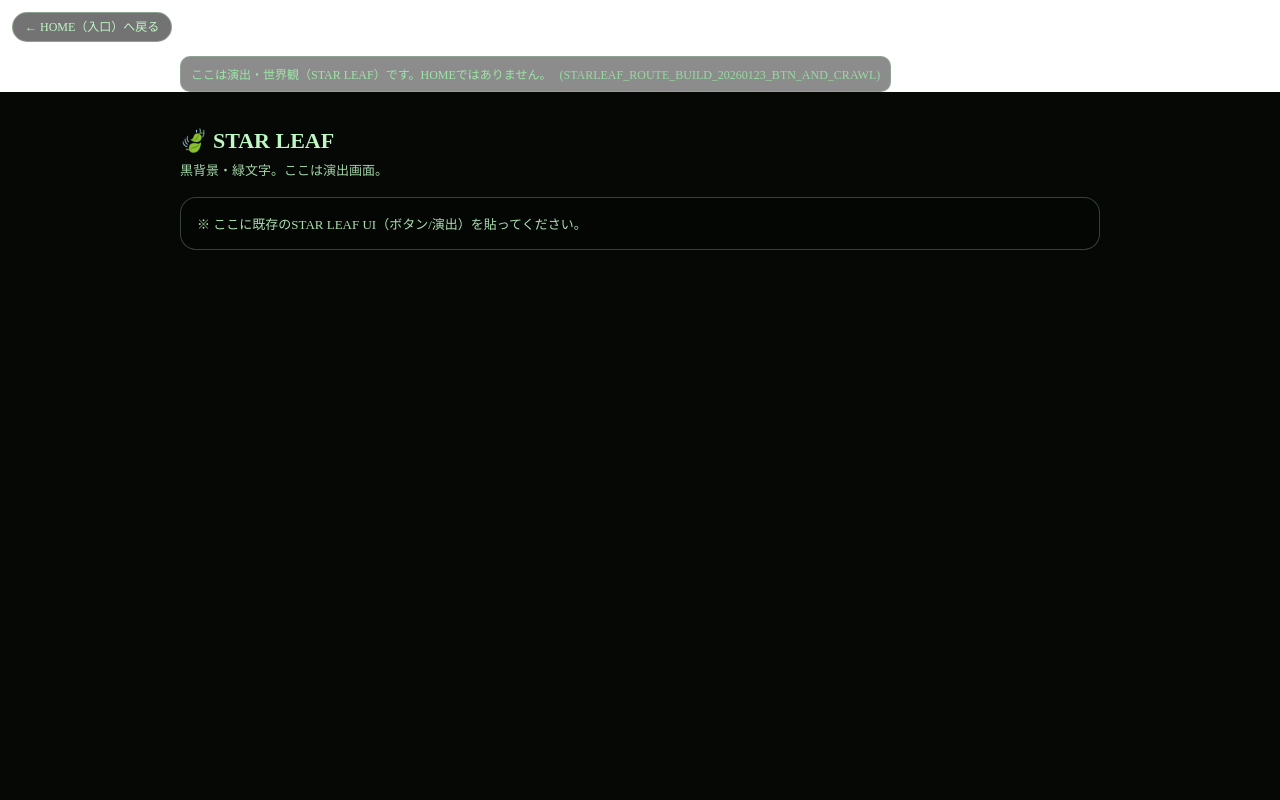
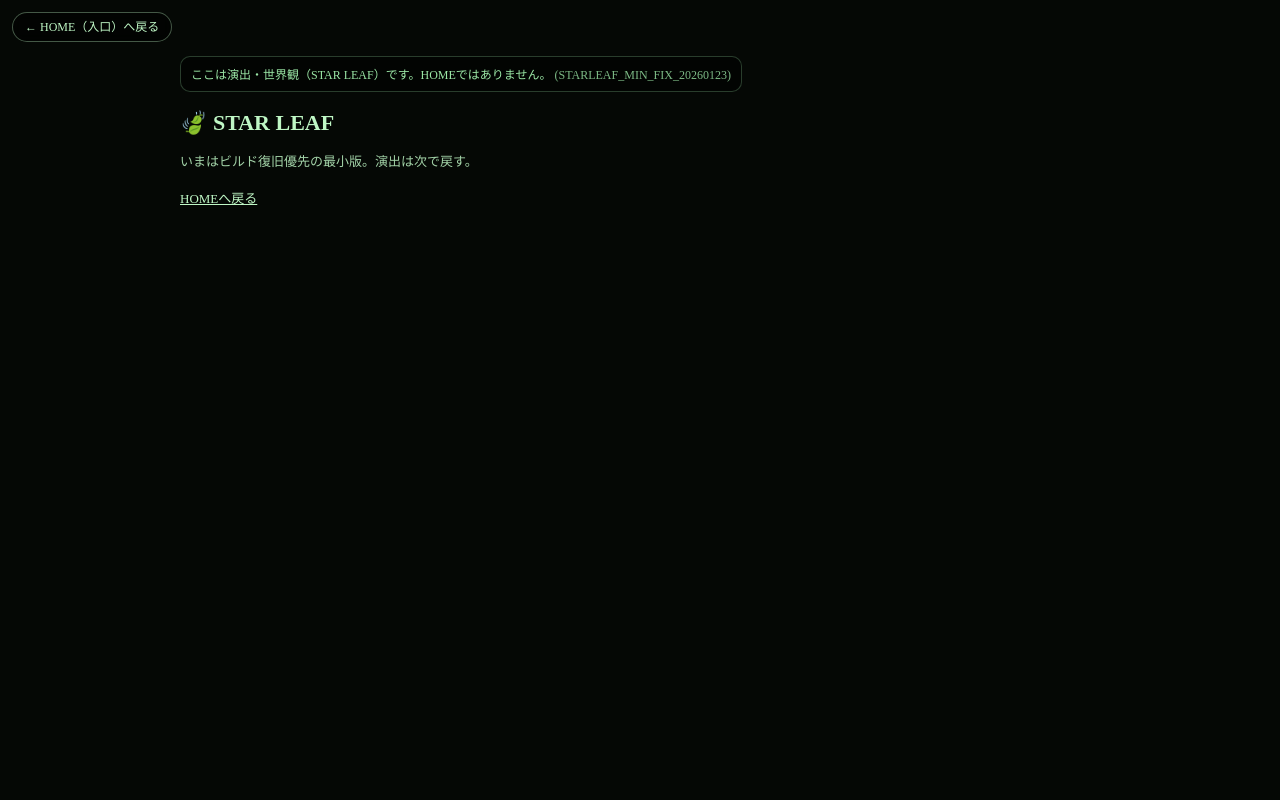
Before and after one commit to kan0601g-maker/pause-pwa, a Next.js app: page /rooms/starleaf in a window 1280 px wide. Shown: the top 800 px of the page. Built offline with nearby package versions, Linux system fonts and the light colour scheme.

Commit message:
Update page.js

```diff
--- a/app/rooms/starleaf/page.js
+++ b/app/rooms/starleaf/page.js
@@ -1,31 +1,22 @@
 "use client";
 
 import Link from "next/link";
-import { useEffect, useRef, useState } from "react";
 
 export default function StarleafPage() {
-  const BUILD_TAG = "STARLEAF_ROUTE_BUILD_20260123_BTN_AND_CRAWL";
-  const IS_NOT_HOME_NOTE = "ここは演出・世界観（STAR LEAF）です。HOMEではありません。";
-
-  // ▼ ここから下に、今までの state / ref / effect を “そのまま” 移植してOK
-  // 例：
-  // const [phase, setPhase] = useState("idle");
-  // const audioRef = useRef(null);
-  // useEffect(() => { ... }, []);
+  const BUILD_TAG = "STARLEAF_MIN_FIX_20260123";
+  const NOTE = "ここは演出・世界観（STAR LEAF）です。HOMEではありません。";
 
   return (
-    <>
-      {/* =========================
-          固定：HOMEへ戻る（誤認防止の生命線）
-         ========================= */}
-      <div
-        style={{
-          position: "fixed",
-          top: 12,
-          left: 12,
-          zIndex: 9999,
-        }}
-      >
+    <main
+      style={{
+        minHeight: "100vh",
+        background: "#050805",
+        color: "#bff7c5",
+        padding: "56px 16px 64px",
+      }}
+    >
+      {/* 固定：HOMEへ戻る */}
+      <div style={{ position: "fixed", top: 12, left: 12, zIndex: 9999 }}>
         <Link
           href="/"
           style={{
@@ -45,16 +36,7 @@ export default function StarleafPage() {
         </Link>
       </div>
 
-      {/* =========================
-          注意：ここはHOMEではない（テキストで誤認を潰す）
-         ========================= */}
-      <div
-        style={{
-          maxWidth: 920,
-          margin: "0 auto",
-          padding: "56px 16px 0",
-        }}
-      >
+      <div style={{ maxWidth: 920, margin: "0 auto" }}>
         <div
           style={{
             display: "inline-block",
@@ -66,55 +48,30 @@ export default function StarleafPage() {
             padding: "8px 10px",
           }}
         >
-          {IS_NOT_HOME_NOTE}
-          <span style={{ marginLeft: 8, opacity: 0.85 }}>({BUILD_TAG})</span>
+          {NOTE} <span style={{ opacity: 0.8 }}>({BUILD_TAG})</span>
+        </div>
+
+        <h1 style={{ marginTop: 18, fontSize: 22, fontWeight: 900 }}>
+          🍃 STAR LEAF
+        </h1>
+
+        <p style={{ marginTop: 8, fontSize: 13, opacity: 0.85 }}>
+          いまはビルド復旧優先の最小版。演出は次で戻す。
+        </p>
+
+        <div style={{ marginTop: 18 }}>
+          <Link
+            href="/"
+            style={{
+              color: "#bff7c5",
+              textDecoration: "underline",
+              fontSize: 13,
+            }}
+          >
+            HOMEへ戻る
+          </Link>
         </div>
       </div>
-
-      {/* =========================
-          ここから STAR LEAF 本体
-         ========================= */}
-      <main
-        style={{
-          minHeight: "100vh",
-          background: "#050805",
-          color: "#bff7c5",
-          padding: "18px 16px 64px",
-        }}
-      >
-        <div
-          style={{
-            maxWidth: 920,
-            margin: "0 auto",
-            paddingTop: 18,
-          }}
-        >
-          {/* ★ここに既存UIを貼る（今のSTAR LEAFの見た目・ボタン群・演出全部） */}
-          {/* 例として最低限の枠だけ置いておく */}
-          <header style={{ marginBottom: 18 }}>
-            <h1 style={{ fontSize: 22, fontWeight: 900, margin: 0 }}>
-              🍃 STAR LEAF
-            </h1>
-            <p style={{ marginTop: 6, fontSize: 13, opacity: 0.85 }}>
-              黒背景・緑文字。ここは演出画面。
-            </p>
-          </header>
-
-          {/* ここに、今の「テロップ開始」「ゲーム開始」などを移植 */}
-          <section
-            style={{
-              border: "1px solid rgba(191,247,197,0.25)",
-              borderRadius: 16,
-              padding: 16,
-              background: "rgba(0,0,0,0.25)",
-            }}
-          >
-            <p style={{ margin: 0, fontSize: 13, opacity: 0.9 }}>
-              ※ ここに既存のSTAR LEAF UI（ボタン/演出）を貼ってください。
-            </p>
-          </section>
-        </div>
-      </main>
-    </>
+    </main>
   );
 }
```
